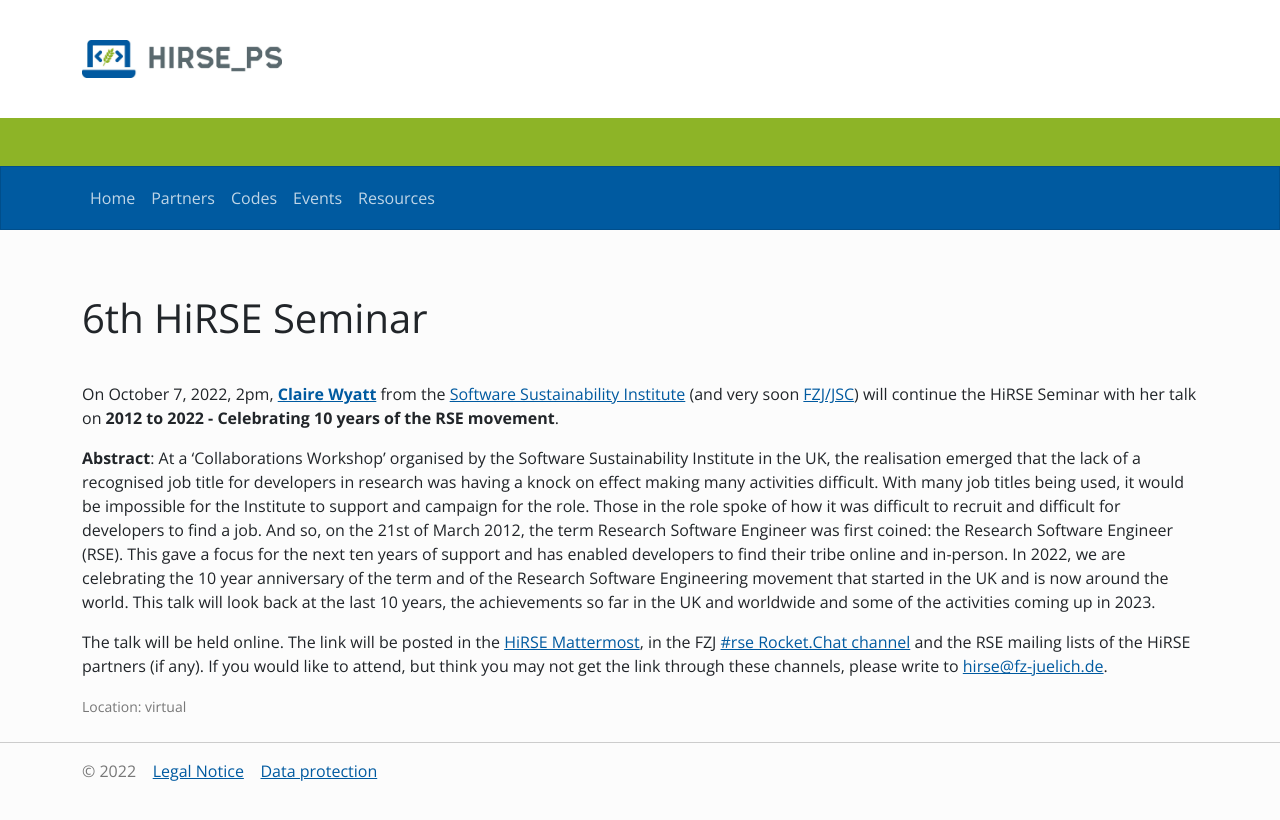
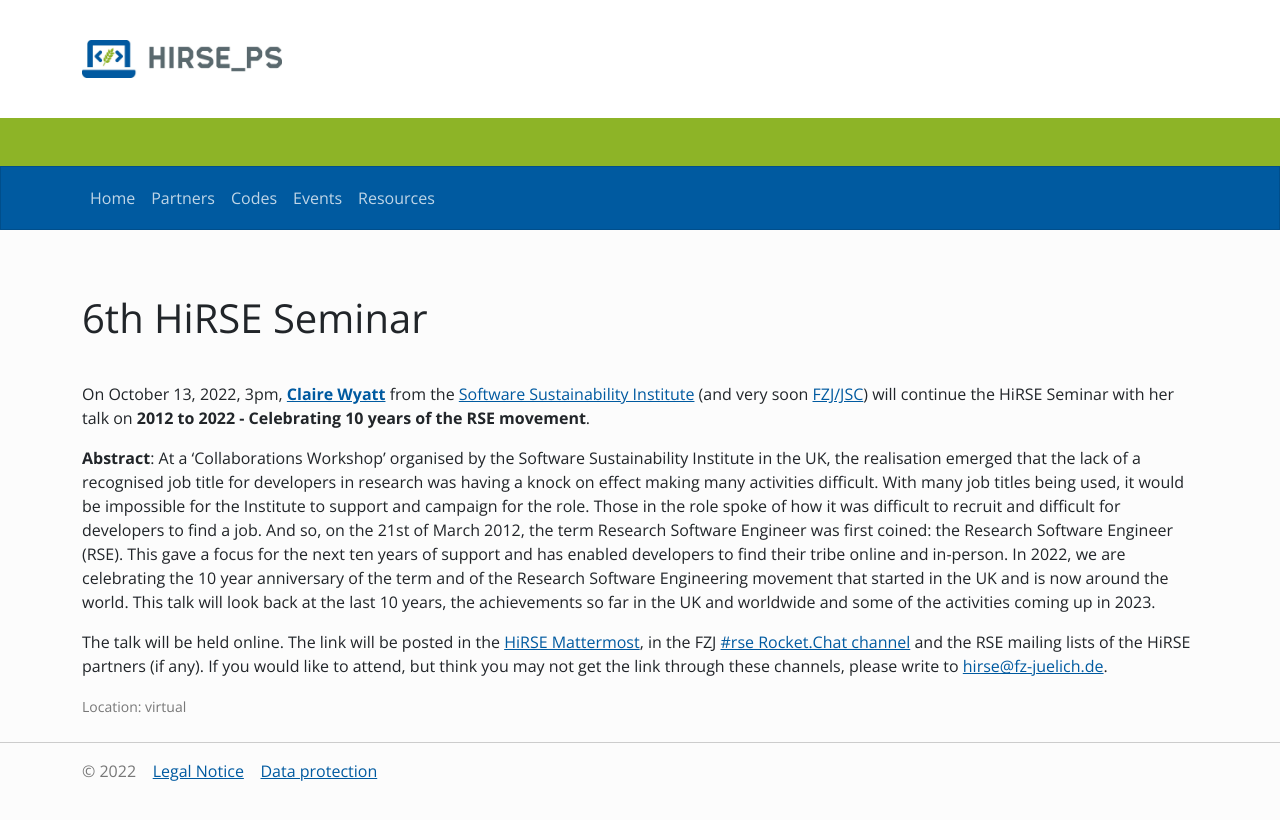
Before and after one commit to Helmholtz-HiRSE/helmholtz-hirse.github.io, a Jekyll site: the page built from _events/2022_10_07-seminar_6.md, in a window 1280 px wide. Shown: the top 820 px of the page. Built offline with Jekyll 4.4.1, drawn with Linux system fonts in a browser that asks for light colours; nearby versions of some CDN libraries.

Commit message:
Update 2022_10_07-seminar_6.md

```diff
--- a/_events/2022_10_07-seminar_6.md
+++ b/_events/2022_10_07-seminar_6.md
@@ -1,13 +1,13 @@
 ---
 layout: events
 title:  "6th HiRSE Seminar"
-start_date: 07.10.2022
-end_date: 07.10.2022
+start_date: 13.10.2022
+end_date: 13.10.2022
 location: virtual
 excerpt_separator: <!--more-->
 ---
 
-On October 7, 2022, 2pm, [**Claire Wyatt**](https://www.software.ac.uk/about/staff/person/claire-wyatt) from the [Software Sustainability Institute](https://www.software.ac.uk/) (and very soon [FZJ/JSC](https://www.fz-juelich.de/ias/jsc/)) will continue the HiRSE Seminar with her talk on **2012 to 2022 - Celebrating 10 years of the RSE movement**.
+On October 13, 2022, 3pm, [**Claire Wyatt**](https://www.software.ac.uk/about/staff/person/claire-wyatt) from the [Software Sustainability Institute](https://www.software.ac.uk/) (and very soon [FZJ/JSC](https://www.fz-juelich.de/ias/jsc/)) will continue the HiRSE Seminar with her talk on **2012 to 2022 - Celebrating 10 years of the RSE movement**.
 <!--more-->
 
 **Abstract**:
```
